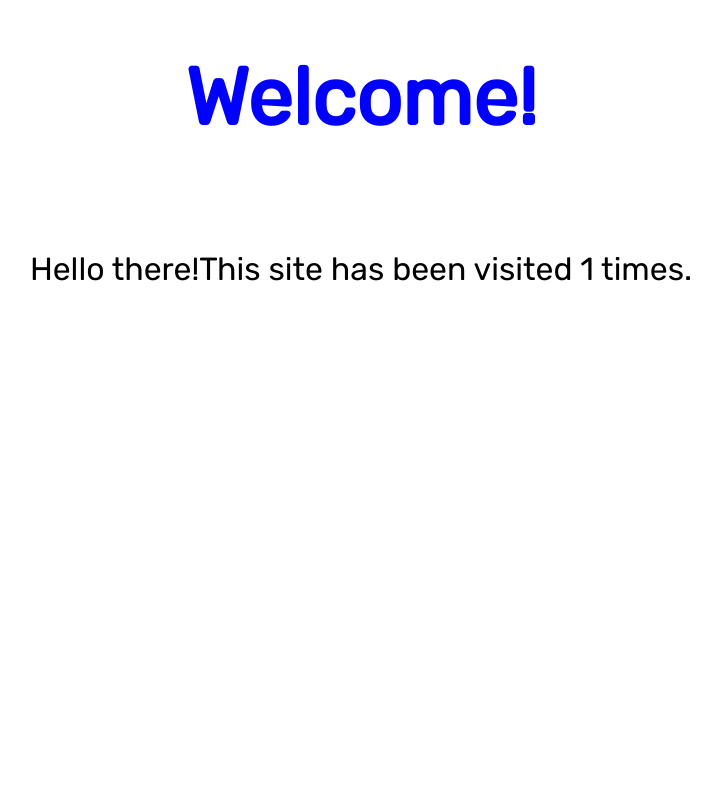
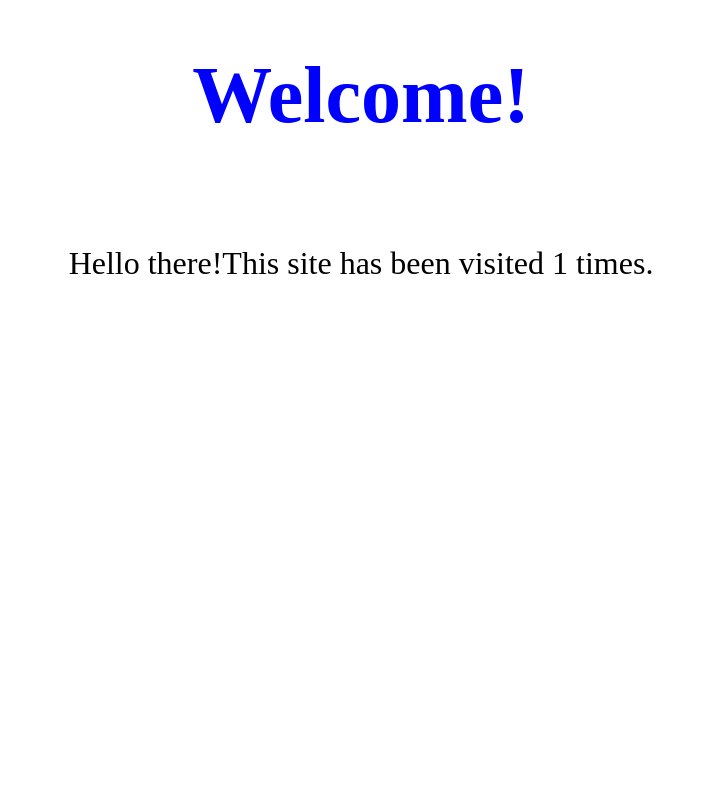
Before and after one commit to Bullrush19/Lab3SampleSite, a Flask app: page / in a window 1280 px wide. Shown: the whole page, without its empty margins (279-1000 px from the left). Run offline with Flask 2, Linux system fonts and the light colour scheme.

Commit message:
Update index.html

```diff
--- a/sample_site/templates/index.html
+++ b/sample_site/templates/index.html
@@ -3,7 +3,7 @@
 
 <style>
     * {
-        font-family: "Rubik", "sans-serif";
+        font-family: 'Times New Roman', Times, serif;
     }
 
     div {
```
